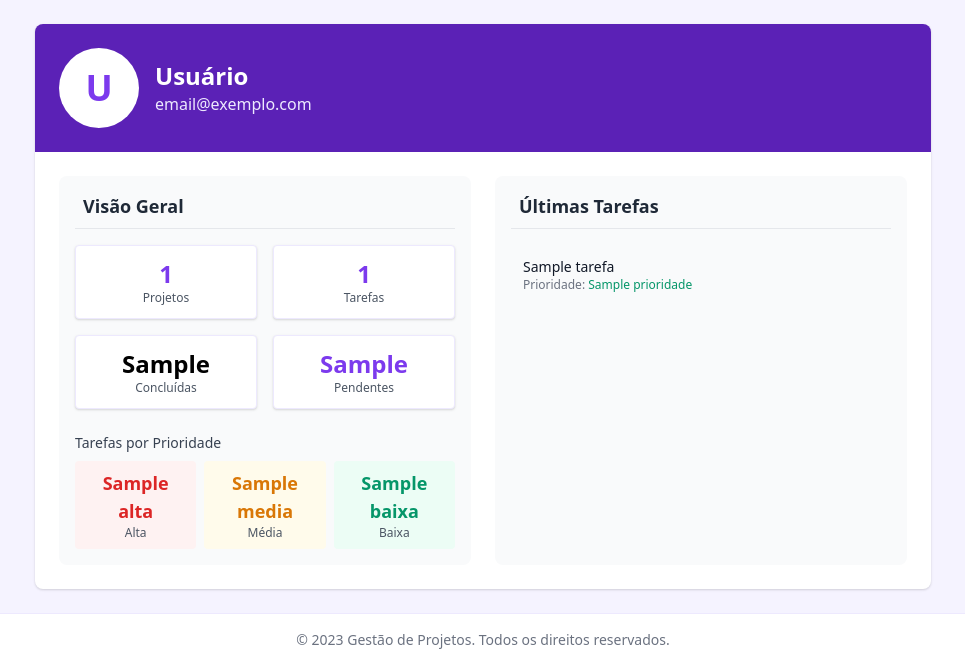
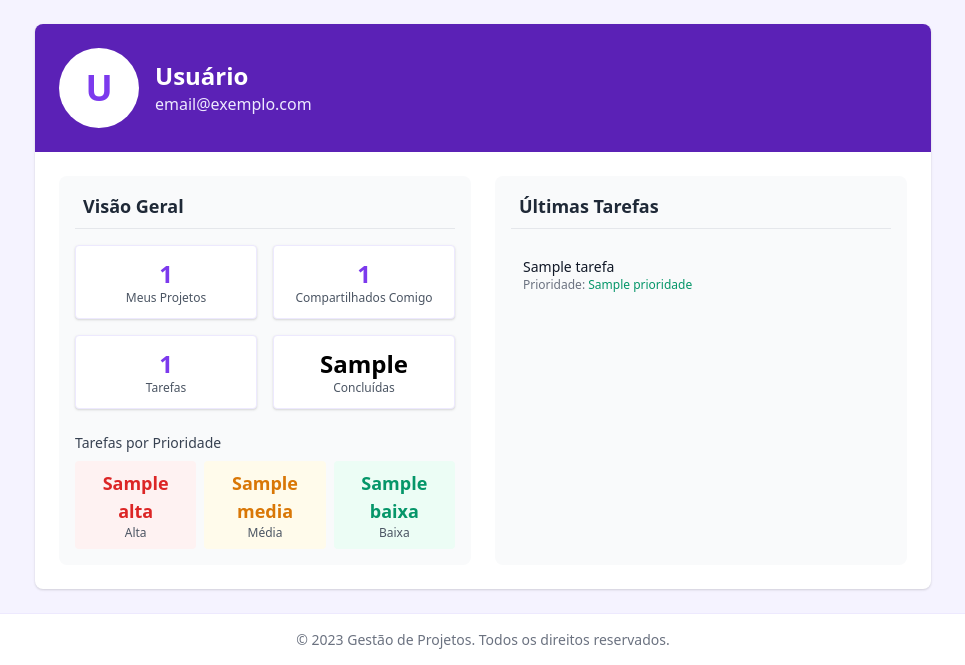
Before and after one commit to Livianoronhaa/FastAPI-Projetos, a FastAPI app: template app/templates/perfil.html in a window 1280 px wide. Shown: the top 665 px of the page, without its empty margins (157-1122 px from the left). Run offline with FastAPI, Linux system fonts and the light colour scheme; the template is opened without the code that fills it: most values are stand-ins (such as "Sample title", 1, 10 or a date in 2020).

Commit message:
Alterações

```diff
--- a/app/routes/usuarios.py
+++ b/app/routes/usuarios.py
@@ -33,6 +33,7 @@
 
         # Obter estatísticas do usuário
         projetos_count = crud.get_projetos_count(db, user.id)
+        projetos_compartilhados_count = crud.get_projetos_compartilhados_count(db, user.id)  # Nova linha
         tarefas_count = crud.get_tarefas_count(db, user.id)
         tarefas_concluidas = crud.get_tarefas_concluidas_count(db, user.id)
         tarefas_pendentes = tarefas_count - tarefas_concluidas
@@ -45,6 +46,7 @@
                 "request": request,
                 "user": user,
                 "projetos_count": projetos_count,
+                "projetos_compartilhados_count": projetos_compartilhados_count,  # Novo campo
                 "tarefas_count": tarefas_count,
                 "tarefas_concluidas": tarefas_concluidas,
                 "tarefas_pendentes": tarefas_pendentes,
--- a/app/templates/perfil.html
+++ b/app/templates/perfil.html
@@ -29,7 +29,11 @@
         <div class="grid grid-cols-2 gap-4">
           <div class="bg-white p-3 rounded shadow text-center border border-purple-100">
             <p class="text-2xl font-bold text-purple-600">{{ projetos_count }}</p>
-            <p class="text-xs text-gray-600">Projetos</p>
+            <p class="text-xs text-gray-600">Meus Projetos</p>
+          </div>
+          <div class="bg-white p-3 rounded shadow text-center border border-purple-100">
+            <p class="text-2xl font-bold text-purple-600">{{ projetos_compartilhados_count }}</p>
+            <p class="text-xs text-gray-600">Compartilhados Comigo</p>
           </div>
           <div class="bg-white p-3 rounded shadow text-center border border-purple-100">
             <p class="text-2xl font-bold text-purple-600">{{ tarefas_count }}</p>
@@ -38,10 +42,6 @@
           <div class="bg-white p-3 rounded shadow text-center border border-purple-100">
             <p class="text-2xl font-bold text-[#FEBd46]">{{ tarefas_concluidas }}</p>
             <p class="text-xs text-gray-600">Concluídas</p>
-          </div>
-          <div class="bg-white p-3 rounded shadow text-center border border-purple-100">
-            <p class="text-2xl font-bold text-purple-600">{{ tarefas_pendentes }}</p>
-            <p class="text-xs text-gray-600">Pendentes</p>
           </div>
         </div>
 
```
Also changed, not shown: app/repositorie/crud.py (+19 -2 lines), app/templates/projetos.html (+0 -7 lines).
